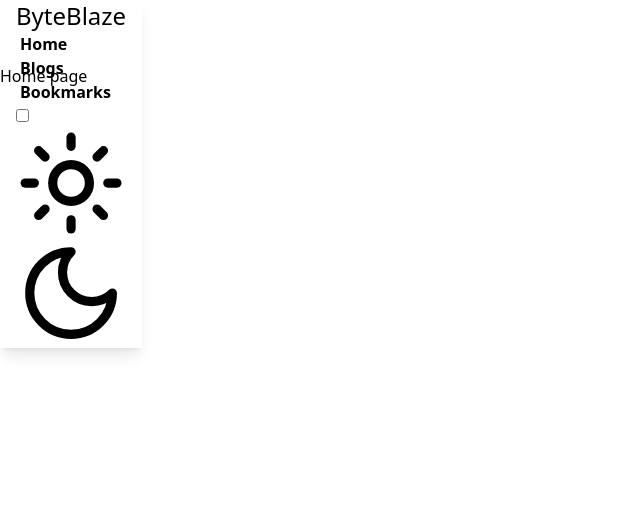
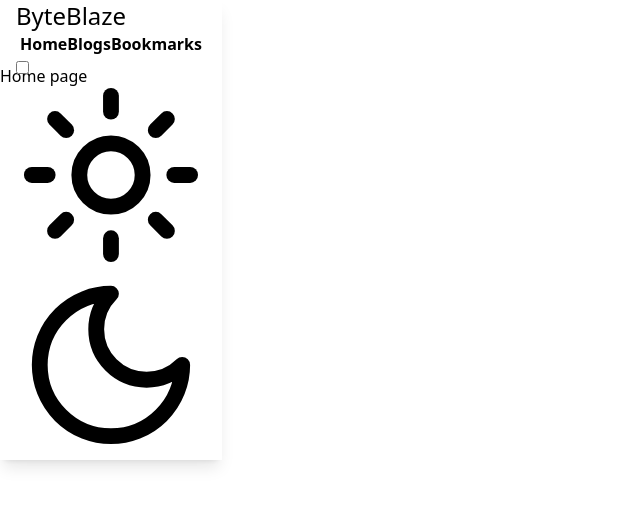
Before and after one commit to alalhosen/byte-blaze-concept--8, a React (Vite) app: page / in a window 1280 px wide. Shown: the top 506 px of the page, without its empty margins (0-640 px from the left). Built offline with nearby package versions, Linux system fonts and the light colour scheme.

Commit message:
Link setup

```diff
--- a/src/components/Nav.jsx
+++ b/src/components/Nav.jsx
@@ -1,4 +1,5 @@
 import { useEffect, useState } from "react";
+import { Link } from "react-router-dom";
 
 const Nav = () => {
   const [theme, setTheme] = useState("light");
@@ -16,7 +17,6 @@ const Nav = () => {
       setTheme("light");
     }
   };
-  console.log(theme);
   return (
     <div className="navbar bg-base-100 shadow-lg px-4 fixed z-10">
       <div className="flex-1">
@@ -26,15 +26,15 @@ const Nav = () => {
       </div>
       <div className="flex-none">
         <ul className="menu menu-horizontal px-1">
-          <li className="font-bold">
-            <a>Home</a>
-          </li>
-          <li className="font-bold text-primary">
-            <a>Blogs</a>
-          </li>
-          <li className="font-bold">
-            <a>Bookmarks</a>
-          </li>
+          <Link to='/' className="font-bold">
+            Home
+          </Link>
+          <Link className="font-bold text-primary">
+            Blogs
+          </Link>
+          <Link className="font-bold">
+            Bookmarks
+          </Link>
         </ul>
 
         <label className="toggle text-base-content">
--- a/src/main.jsx
+++ b/src/main.jsx
@@ -1,7 +1,7 @@
 import { StrictMode } from "react";
 import { createRoot } from "react-dom/client";
 import "./index.css";
-import App from "./App.jsx";
+// import App from "./App.jsx";
 import { createBrowserRouter, RouterProvider } from "react-router-dom";
 import Home from "./pages/Home.jsx";
 import Blogs from "./pages/Blogs.jsx";
@@ -14,7 +14,7 @@ const router = createBrowserRouter([
   },
   {
     path:'/blogs',
-    element:<App></App>,
+    element:<Blogs></Blogs>,
   },
   {
     path:'/bookmarks',
```
